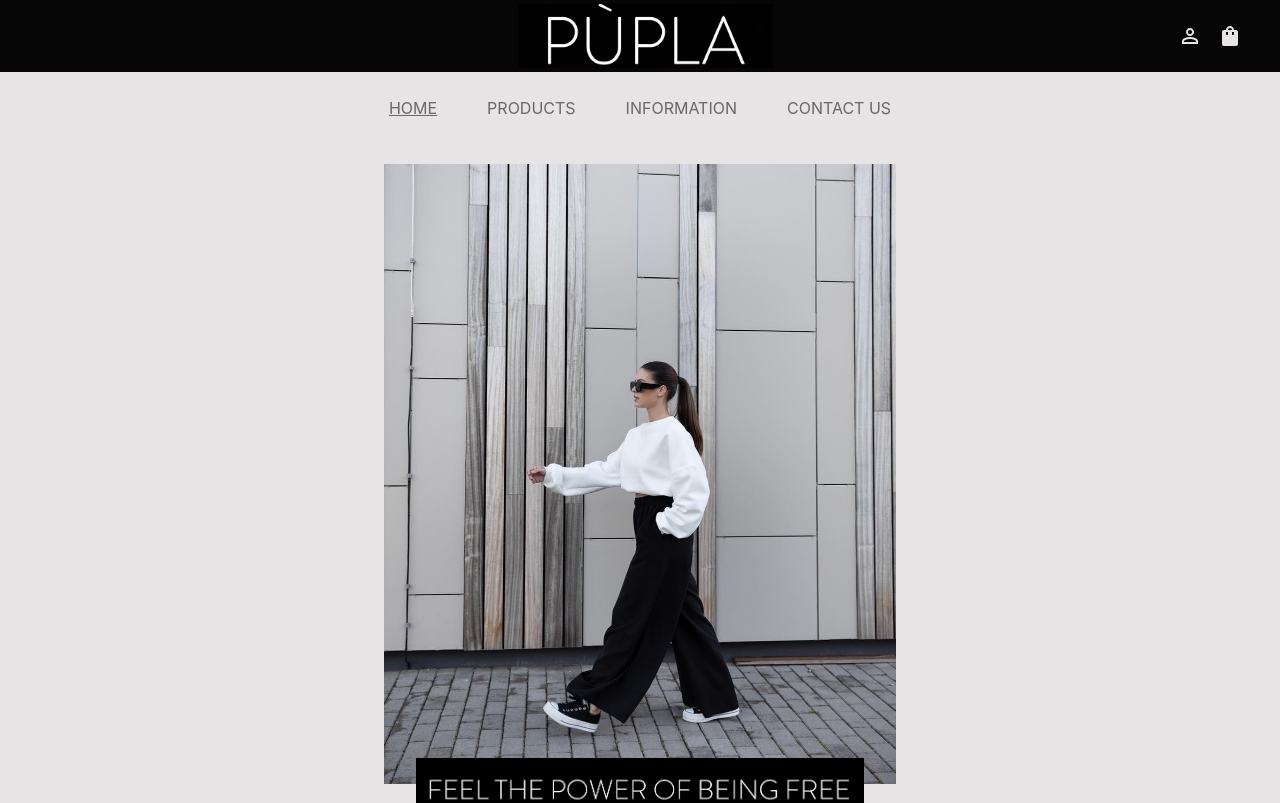
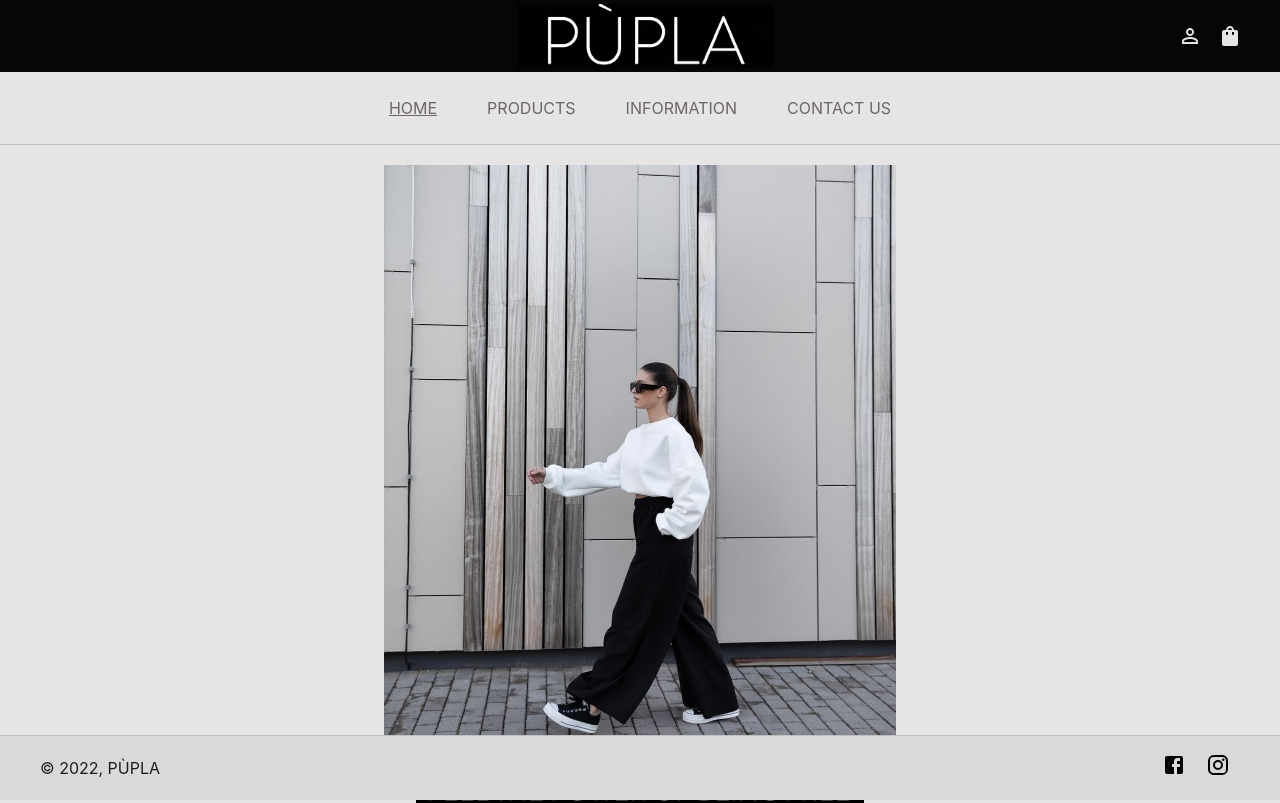
Before and after one commit to Migle-Chazbijaviciute/pupla, a React (Create React App) app in the folder client/: page / in a window 1280 px wide. Shown: the top 803 px of the page. Built offline with nearby package versions, Linux system fonts and the light colour scheme.

Commit message:
feat: created initial footer

```diff
--- a/client/src/components/layouts/standart-layout.jsx
+++ b/client/src/components/layouts/standart-layout.jsx
@@ -3,8 +3,8 @@ import {
   Box,
 } from '@mui/material';
 import { Outlet } from 'react-router-dom';
-import Navbar from '../partials/navbar/index';
-// import Footer from '../partials/footer';
+import Navbar from '../partials/navbar';
+import Footer from '../partials/footer';
 
 const PageLayout = () => (
   <Box>
@@ -12,7 +12,7 @@ const PageLayout = () => (
     <Box component="main">
       <Outlet />
     </Box>
-    {/* <Footer /> */}
+    <Footer />
   </Box>
 );
 
--- a/client/src/components/partials/footer/index.jsx
+++ b/client/src/components/partials/footer/index.jsx
@@ -0,0 +1,42 @@
+import React from 'react';
+import { Box, Divider, Link } from '@mui/material';
+import FacebookIcon from '@mui/icons-material/Facebook';
+import InstagramIcon from '@mui/icons-material/Instagram';
+import { useTheme } from '@emotion/react';
+
+const Footer = () => {
+  const theme = useTheme();
+
+  return (
+    <Box sx={{
+      position: 'fixed',
+      bottom: 0,
+      left: 0,
+      right: 0,
+    }}
+    >
+      <Divider orientation="horizontal" color={theme.palette.secondary.main} />
+      <Box sx={{
+        height: theme.mixins.footer.height,
+        background: theme.palette.secondary.main,
+        display: 'flex',
+        paddingInline: 20,
+        justifyContent: 'space-between',
+        alignItems: 'center',
+      }}
+      >
+        <Box>
+          © 2022, PÙPLA
+        </Box>
+        <Box>
+          <Link href="https://www.facebook.com/sho.pupla/"><FacebookIcon sx={{ mx: 5 }} /></Link>
+          <Link href="https://www.instagram.com/sho.pupla/">
+            <InstagramIcon sx={{ mx: 5 }} />
+          </Link>
+        </Box>
+      </Box>
+    </Box>
+  );
+};
+
+export default Footer;
--- a/client/src/components/partials/navbar/index.jsx
+++ b/client/src/components/partials/navbar/index.jsx
@@ -1,6 +1,6 @@
 import React from 'react';
 import {
-  AppBar, Box, Toolbar, IconButton, useTheme, styled,
+  AppBar, Box, Toolbar, IconButton, useTheme, styled, Divider,
 } from '@mui/material';
 import PermIdentityIcon from '@mui/icons-material/PermIdentity';
 import ShoppingBagIcon from '@mui/icons-material/ShoppingBag';
@@ -75,6 +75,7 @@ const Navbar = () => {
         <StyledFont to="/information"> information</StyledFont>
         <StyledFont to="/contactUs"> contact us</StyledFont>
       </Box>
+      <Divider orientation="horizontal" color={theme.palette.secondary.main} />
     </Box>
   );
 };
```
